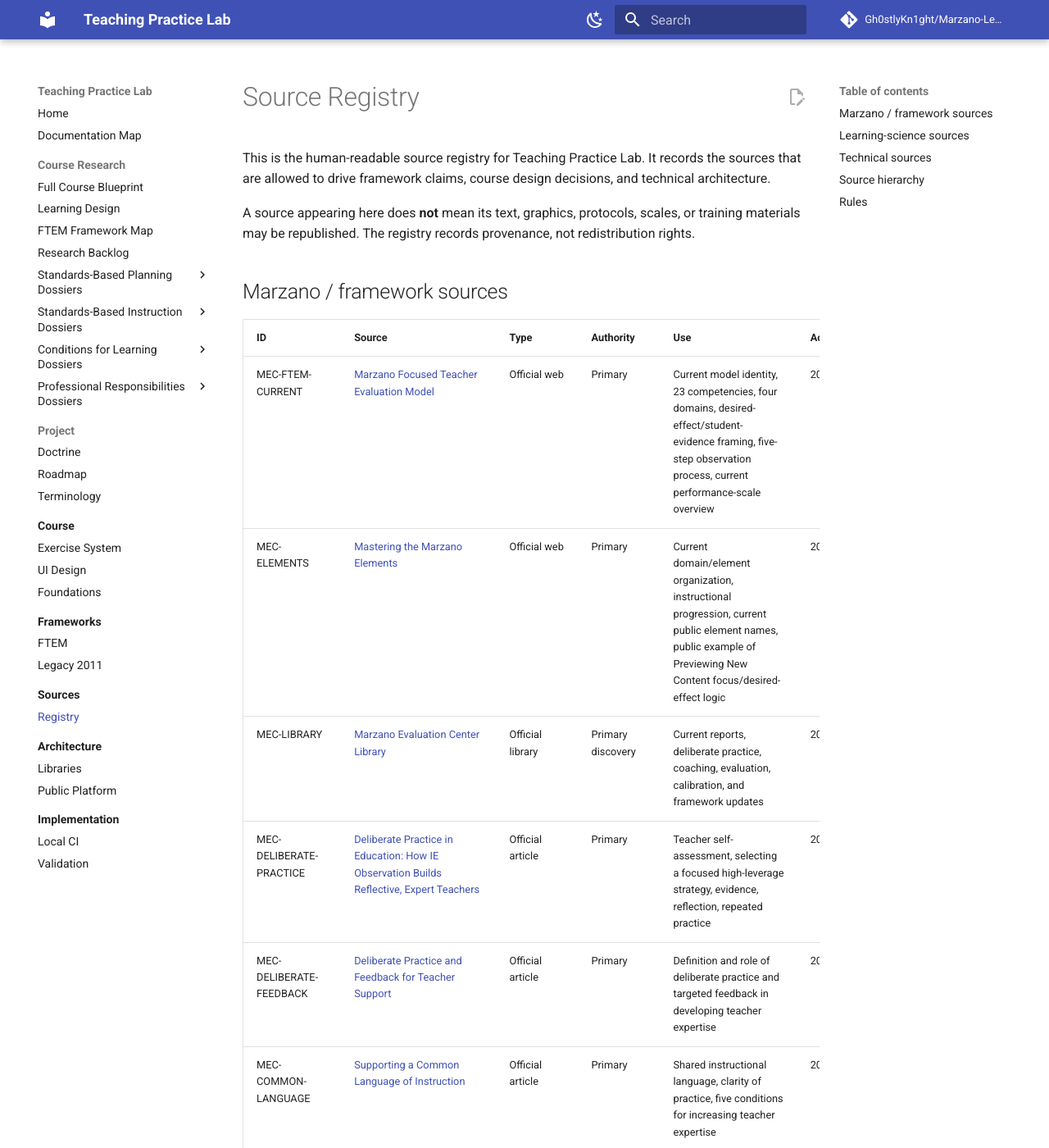
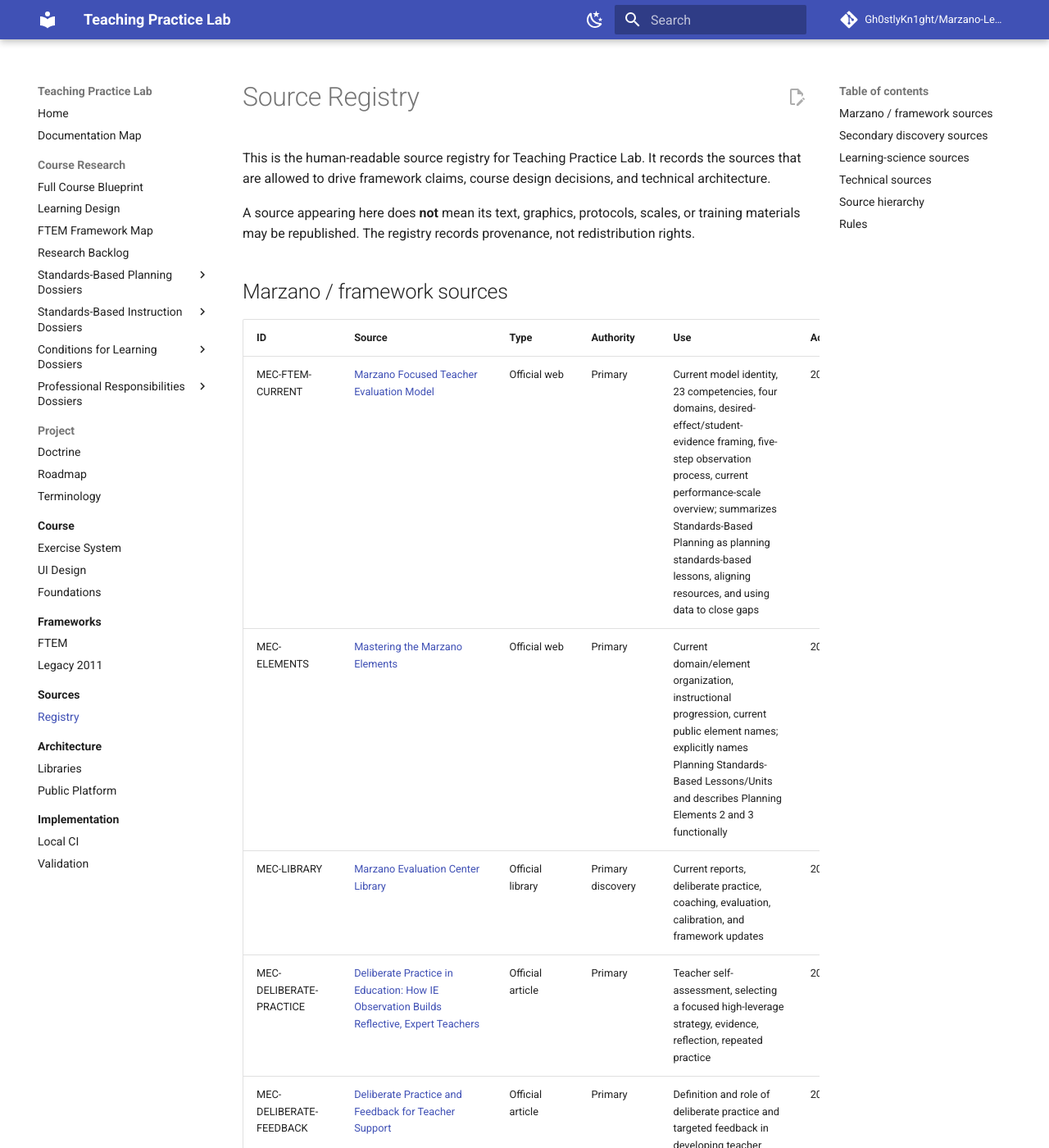
Before and after one commit to Gh0stlyKn1ght/Marzano-Learning-Map, an MkDocs documentation site: the page built from docs/sources/registry.md, in a window 1280 px wide and 1400 px high. Shown: the whole window at 82% size. Built offline with MkDocs 1.6.1 and Material for MkDocs 9.7.7, drawn with Linux system fonts in a browser that asks for light colours; comment, search, counter and statistics services are not loaded; some of the changed text lies outside the part shown.

Commit message:
research: document planning sources and title status

```diff
--- a/docs/sources/registry.md
+++ b/docs/sources/registry.md
@@ -8,8 +8,8 @@
 
 | ID | Source | Type | Authority | Use | Accessed |
 |---|---|---|---|---|---|
-| MEC-FTEM-CURRENT | [Marzano Focused Teacher Evaluation Model](https://marzanoevaluationcenter.com/evaluation/teacher-evaluation-model/) | Official web | Primary | Current model identity, 23 competencies, four domains, desired-effect/student-evidence framing, five-step observation process, current performance-scale overview | 2026-08-17 |
-| MEC-ELEMENTS | [Mastering the Marzano Elements](https://marzanoevaluationcenter.com/library/marzano-elements/) | Official web | Primary | Current domain/element organization, instructional progression, current public element names, public example of Previewing New Content focus/desired-effect logic | 2026-08-17 |
+| MEC-FTEM-CURRENT | [Marzano Focused Teacher Evaluation Model](https://marzanoevaluationcenter.com/evaluation/teacher-evaluation-model/) | Official web | Primary | Current model identity, 23 competencies, four domains, desired-effect/student-evidence framing, five-step observation process, current performance-scale overview; summarizes Standards-Based Planning as planning standards-based lessons, aligning resources, and using data to close gaps | 2026-08-17 |
+| MEC-ELEMENTS | [Mastering the Marzano Elements](https://marzanoevaluationcenter.com/library/marzano-elements/) | Official web | Primary | Current domain/element organization, instructional progression, current public element names; explicitly names Planning Standards-Based Lessons/Units and describes Planning Elements 2 and 3 functionally | 2026-08-17 |
 | MEC-LIBRARY | [Marzano Evaluation Center Library](https://marzanoevaluationcenter.com/library/) | Official library | Primary discovery | Current reports, deliberate practice, coaching, evaluation, calibration, and framework updates | 2026-08-17 |
 | MEC-DELIBERATE-PRACTICE | [Deliberate Practice in Education: How IE Observation Builds Reflective, Expert Teachers](https://marzanoevaluationcenter.com/library/deliberate-practice-in-education-ie-observation/) | Official article | Primary | Teacher self-assessment, selecting a focused high-leverage strategy, evidence, reflection, repeated practice | 2026-08-17 |
 | MEC-DELIBERATE-FEEDBACK | [Deliberate Practice and Feedback for Teacher Support](https://marzanoevaluationcenter.com/library/deliberate-practice-teacher-support/) | Official article | Primary | Definition and role of deliberate practice and targeted feedback in developing teacher expertise | 2026-08-17 |
@@ -22,6 +22,14 @@
 | MEC-OBSERVER-CERT | [Focused Evaluation Models Certification/Recertification for Observers](https://marzanoevaluationcenter.com/ftem-recertification-for-observers/) | Official web | Primary contextual | Observer-training boundary, confirms current 23-competency FTEM model | 2026-08-17 |
 | MEC-FTEM-REPORT | [The Marzano Focused Teacher Evaluation Model](https://marzanoevaluationcenter.com/portfolio/the-marzano-focused-teacher-evaluation-model/) | Official report landing page | Primary discovery | Original focused-model report and historical/contextual research trail | 2026-08-17 |
 | LEGACY-2011-MAP | *Marzano Art and Science of Teaching Teacher Evaluation Model Learning Map* (2011), user-supplied reference copy | Historical source | Primary historical | Understand the earlier 60-element structure, Design Questions, and lineage only | 2026-08-17 |
+
+## Secondary discovery sources
+
+Secondary sources may help recover historical wording or identify documents to verify, but they **cannot override current first-party MEC material**.
+
+| ID | Source | Type | Authority | Use | Accessed |
+|---|---|---|---|---|---|
+| SECONDARY-DEFINED-PLANNING | [How PBL Aligns with Effective Teaching Frameworks, Part 2: Planning](https://blog.definedlearning.com/how-pbl-aligns-with-effective-teaching-frameworks-part-2-planning) | Secondary article | Secondary | Corroborates older Focused-model Planning labels: Planning Standards-Based Lessons and Units, Aligning Resources to Standards, Planning to Close the Achievement Gap Using Data. Used only as historical/title-discovery evidence pending current MEC confirmation. | 2026-08-17 |
 
 ## Learning-science sources
 
@@ -54,7 +62,7 @@
 5. historical Marzano material for lineage/context,
 6. secondary commentary only for discovery or comparison.
 
-Historical material must never silently override the current FTEM model.
+Historical or secondary material must never silently override the current FTEM model.
 
 ## Rules
 
```
